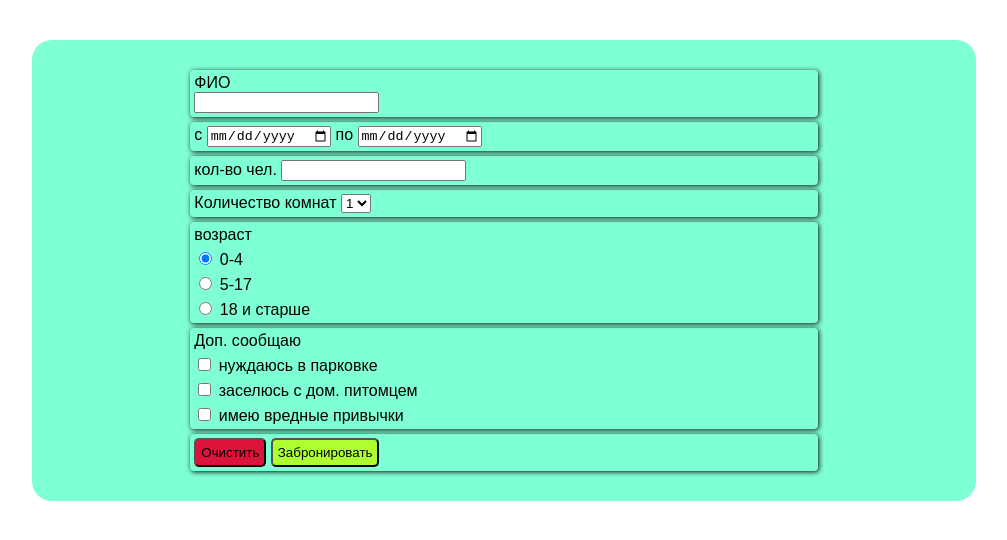
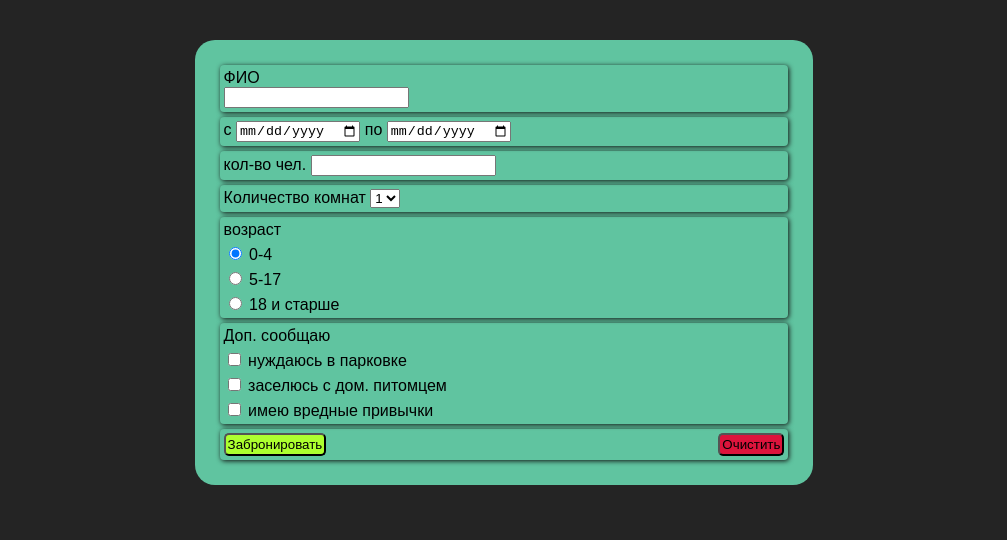
Before and after one commit to ClassZak/WebPract, a plain HTML site: page Pract13/index.html in a window 1280 px wide. Shown: the whole page, without its empty margins (136-1143 px from the left). Drawn offline with Linux system fonts and the light colour scheme.

Commit message:
Обновление стиля

```diff
--- a/Pract13/index.html
+++ b/Pract13/index.html
@@ -74,9 +74,9 @@
 			</div>
 		</div>
 
-		<div class="shadow-card">
+		<div class="shadow-card form-buttons-div">
+			<input type="submit" value="Забронировать">
 			<input type="reset" value="Очистить">
-			<input type="submit" value="Забронировать">
 		</div>
 	</form>
 
--- a/Pract13/style.css
+++ b/Pract13/style.css
@@ -1,5 +1,6 @@
 :root{
 	font-family: Arial, Helvetica, sans-serif;
+	background-color: #242424;
 }
 
 form div input[type="text"]{
@@ -11,7 +12,6 @@ form div + div{
 form > div{
 	padding: 4px;
 	border-radius: 4px;
-	width: 70%;
 }
 form > div{
 	margin-left: auto;
@@ -19,26 +19,19 @@ form > div{
 }
 
 form{
-	display: block;
-	padding: 30px;
+	padding: 25px;
 	border-radius: 20px;
 	margin-right: auto;
 	margin-left: auto;
 	margin-top: 40px;
-	width: 70%;
-	background-color: aquamarine;
-}
-.shadow-card{
-	box-shadow: 1px 1px 5px #111;
-}
-@media (hover: hover) and (pointer: fine) {
-	.shadow-card:hover{
-		box-shadow: 1px 1px 10px #111;
-	}
+	width: 45%;
+	aspect-ratio: 2/1;
+	background-color: rgb(96, 196, 160);
 }
 
+
 input[type=submit], input[type=reset]{
-	padding: 5px;
+	padding: 2px;
 	border-radius: 5px;
 }
 
@@ -49,3 +42,21 @@ input[type=submit]{
 input[type=reset]{
 	background: crimson;
 }
+
+
+
+/*Classes*/
+.shadow-card{
+	box-shadow: 1px 1px 5px #111;
+}
+@media (hover: hover) and (pointer: fine) {
+	.shadow-card:hover{
+		box-shadow: 1px 1px 10px #111;
+	}
+}
+
+
+.form-buttons-div{
+	display: flex;
+	justify-content: space-between;
+}
```
